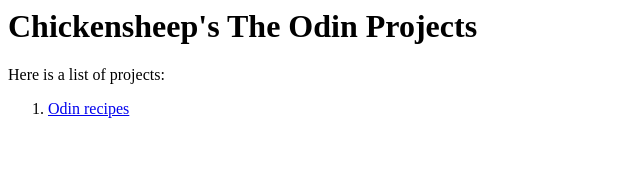
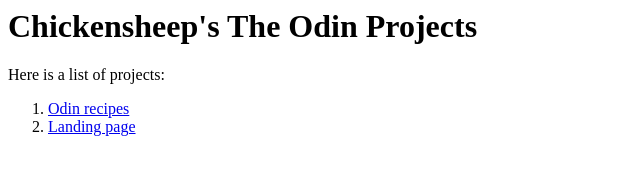
Before and after one commit to chickensheep/odin-project, a plain HTML site: page index.html in a window 1280 px wide. Shown: the whole page, without its empty margins (0-640 px from the left). Drawn offline with Linux system fonts and the light colour scheme.

Commit message:
now only add list in main index.html

```diff
--- a/index.html
+++ b/index.html
@@ -2,4 +2,5 @@
 <p>Here is a list of projects:</p>
 <ol>
     <li><a href="00-odin-recipes/index.html">Odin recipes</a></li>
+    <li><a href="01-landing-page/index.html">Landing page</a></li>
 </ol>
```
